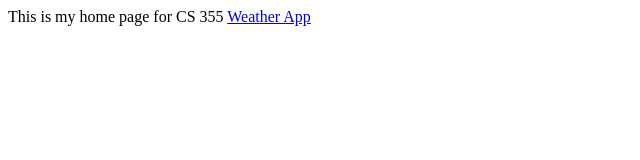
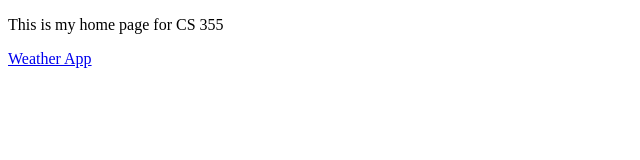
Before and after one commit to mjkim65/mjkim65.github.io-cs355, a plain HTML site: page index.html in a window 1280 px wide. Shown: the whole page, without its empty margins (0-640 px from the left). Drawn offline with Linux system fonts and the light colour scheme.

Commit message:
Update index.html

```diff
--- a/index.html
+++ b/index.html
@@ -5,7 +5,7 @@
     <title></title>
   </head>
   <body>
-    This is my home page for CS 355
+    <p>This is my home page for CS 355</p>
     <a href="https://mjkim65.github.io/mjkim65.github.io-cs355/Weather%20App/Weather_App.html">Weather App</a>
   </body>
 </html>
```
